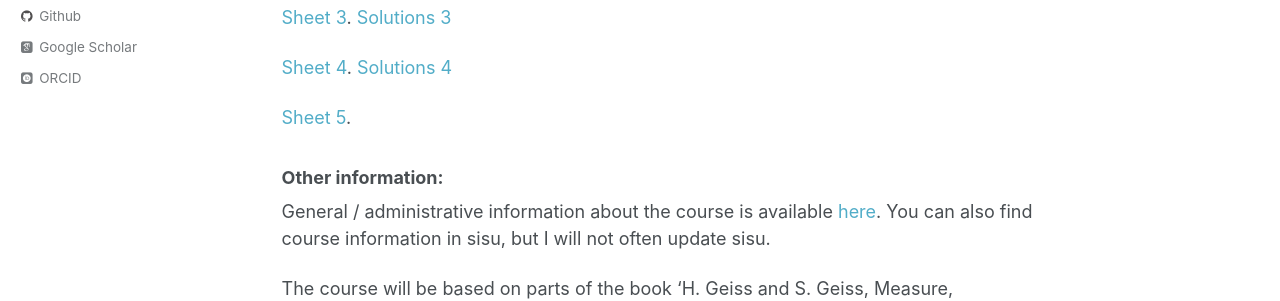
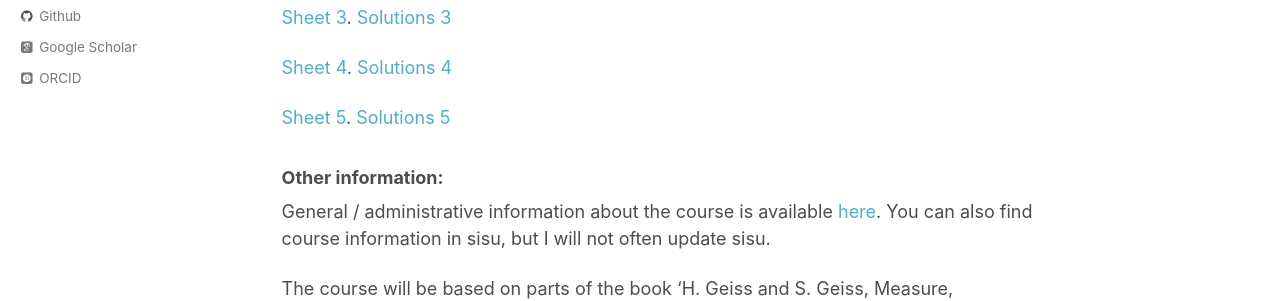
Before and after one commit to amlan-banaji/amlan-banaji.github.io, a Jekyll site: the page built from _pages/probability2026.md, in a window 1280 px wide. Shown: the part 378-679 px from the top of the page. Built offline with Jekyll 4.4.1, drawn with Linux system fonts in a browser that asks for light colours; some web fonts are replaced.

Commit message:
sheet 5 solns

```diff
--- a/_pages/probability2026.md
+++ b/_pages/probability2026.md
@@ -15,7 +15,7 @@ This is the webpage that I will regularly update with information about the spri
 
 [Sheet 4](https://amlan-banaji.github.io/files/Probability2-4.pdf). [Solutions 4](https://amlan-banaji.github.io/files/Probability2-4-soln.pdf)
 
-[Sheet 5](https://amlan-banaji.github.io/files/Probability2-5.pdf).
+[Sheet 5](https://amlan-banaji.github.io/files/Probability2-5.pdf).  [Solutions 5](https://amlan-banaji.github.io/files/Probability2-5-soln.pdf)
 
 ### Other information:
 
```
Also changed, not shown: 1 other file.
